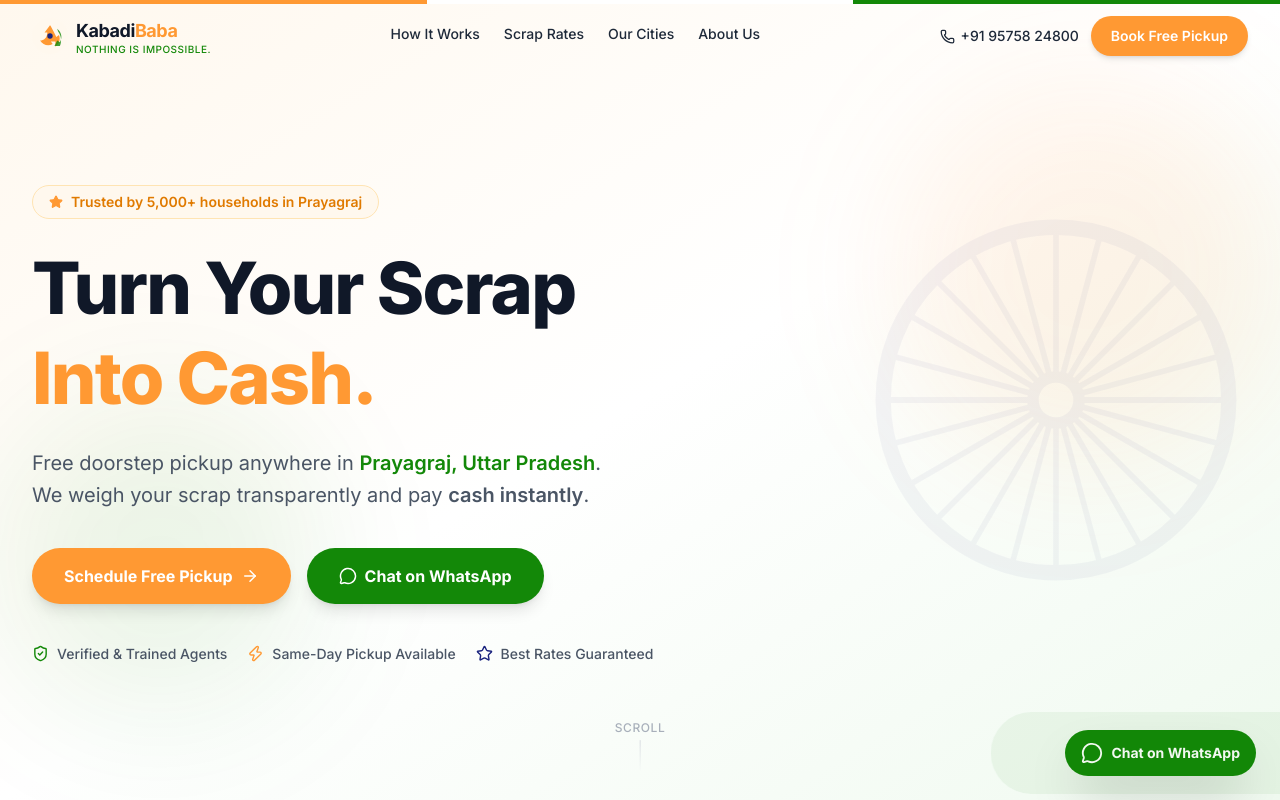
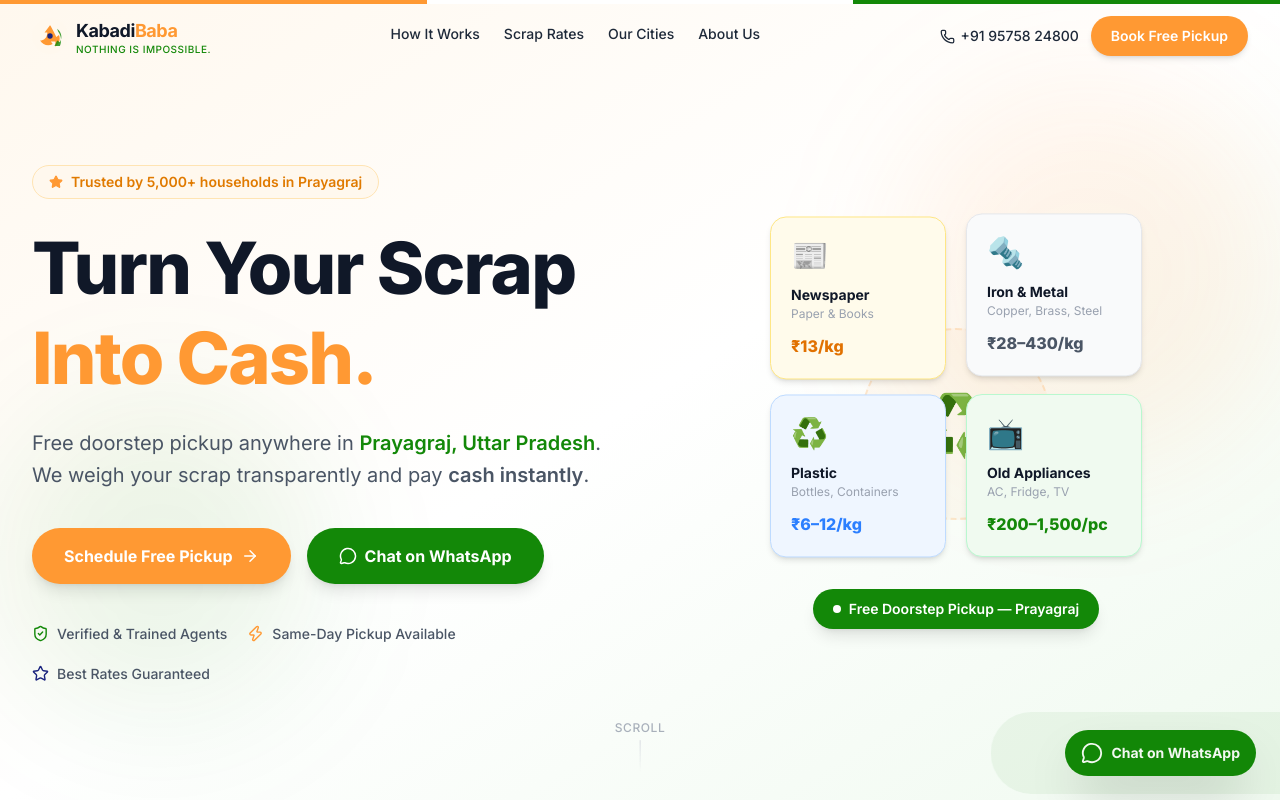
Before and after one commit to codeandpromote/kabadibaba, a Next.js app: page / in a window 1280 px wide. Shown: the top 800 px of the page. Built offline with nearby package versions, Linux system fonts and the light colour scheme.

Commit message:
Fifth Commit

```diff
--- a/src/components/Hero.tsx
+++ b/src/components/Hero.tsx
@@ -7,36 +7,65 @@
 const WHATSAPP_URL =
   "https://wa.me/919575824800?text=Hi%20KabadiBaba!%20I%20want%20to%20schedule%20a%20scrap%20pickup.";
 
+const scrapCards = [
+  {
+    emoji: "📰",
+    label: "Newspaper",
+    sub: "Paper & Books",
+    rate: "₹13/kg",
+    bg: "bg-amber-50",
+    border: "border-amber-200",
+    rateColor: "text-amber-600",
+    delay: 0,
+  },
+  {
+    emoji: "🔩",
+    label: "Iron & Metal",
+    sub: "Copper, Brass, Steel",
+    rate: "₹28–430/kg",
+    bg: "bg-gray-50",
+    border: "border-gray-200",
+    rateColor: "text-gray-600",
+    delay: 0.15,
+  },
+  {
+    emoji: "♻️",
+    label: "Plastic",
+    sub: "Bottles, Containers",
+    rate: "₹6–12/kg",
+    bg: "bg-blue-50",
+    border: "border-blue-200",
+    rateColor: "text-blue-500",
+    delay: 0.3,
+  },
+  {
+    emoji: "📺",
+    label: "Old Appliances",
+    sub: "AC, Fridge, TV",
+    rate: "₹200–1,500/pc",
+    bg: "bg-india-green-50",
+    border: "border-green-200",
+    rateColor: "text-india-green",
+    delay: 0.45,
+  },
+];
+
+
 export default function Hero() {
   return (
     <section className="relative min-h-screen flex items-center overflow-hidden bg-cream">
       {/* Background gradient */}
       <div className="absolute inset-0 bg-gradient-to-br from-saffron-50 via-white to-india-green-50 pointer-events-none" />
 
-      {/* Decorative circles */}
+      {/* Decorative blobs */}
       <div className="absolute top-20 right-0 w-96 h-96 bg-saffron/10 rounded-full blur-3xl pointer-events-none" />
       <div className="absolute bottom-20 left-0 w-80 h-80 bg-india-green/8 rounded-full blur-3xl pointer-events-none" />
 
-      {/* Ashoka Chakra watermark */}
-      <div className="absolute right-8 top-1/2 -translate-y-1/2 opacity-[0.04] pointer-events-none select-none hidden lg:block">
-        <svg viewBox="0 0 200 200" className="w-96 h-96" fill="none" xmlns="http://www.w3.org/2000/svg">
-          <circle cx="100" cy="100" r="90" stroke="#1a237e" strokeWidth="8" />
-          <circle cx="100" cy="100" r="12" stroke="#1a237e" strokeWidth="6" />
-          {Array.from({ length: 24 }).map((_, i) => {
-            const angle = (i * 15 * Math.PI) / 180;
-            const x1 = 100 + 12 * Math.cos(angle);
-            const y1 = 100 + 12 * Math.sin(angle);
-            const x2 = 100 + 88 * Math.cos(angle);
-            const y2 = 100 + 88 * Math.sin(angle);
-            return (
-              <line key={i} x1={x1} y1={y1} x2={x2} y2={y2} stroke="#1a237e" strokeWidth="3" />
-            );
-          })}
-        </svg>
-      </div>
+      <div className="relative max-w-7xl mx-auto px-4 sm:px-6 lg:px-8 pt-28 pb-16 w-full">
+        <div className="grid grid-cols-1 lg:grid-cols-2 gap-12 items-center">
 
-      <div className="relative max-w-7xl mx-auto px-4 sm:px-6 lg:px-8 pt-28 pb-16 w-full">
-        <div className="max-w-3xl">
+          {/* ── Left: Text content ── */}
+          <div className="max-w-xl">
             {/* Badge */}
             <motion.div
               initial={{ opacity: 0, y: 20 }}
@@ -65,11 +94,12 @@
               initial={{ opacity: 0, y: 25 }}
               animate={{ opacity: 1, y: 0 }}
               transition={{ duration: 0.55, delay: 0.2 }}
-            className="mt-6 text-lg sm:text-xl text-gray-600 leading-relaxed max-w-xl"
+              className="mt-6 text-lg sm:text-xl text-gray-600 leading-relaxed"
             >
               Free doorstep pickup anywhere in{" "}
               <span className="font-semibold text-india-green">Prayagraj, Uttar Pradesh</span>. We
-            weigh your scrap transparently and pay <span className="font-semibold">cash instantly</span>.
+              weigh your scrap transparently and pay{" "}
+              <span className="font-semibold">cash instantly</span>.
             </motion.p>
 
             {/* CTAs */}
@@ -116,6 +146,64 @@
               ))}
             </motion.div>
           </div>
+
+          {/* ── Right: Floating scrap cards ── */}
+          <div className="hidden lg:flex flex-col items-center justify-center gap-4 relative">
+            {/* Central recycling icon */}
+            <motion.div
+              initial={{ opacity: 0, scale: 0.5 }}
+              animate={{ opacity: 1, scale: 1 }}
+              transition={{ duration: 0.6, delay: 0.2 }}
+              className="absolute inset-0 flex items-center justify-center pointer-events-none"
+            >
+              <div className="w-48 h-48 rounded-full bg-saffron/5 border-2 border-dashed border-saffron/20 flex items-center justify-center">
+                <span className="text-6xl select-none">♻️</span>
+              </div>
+            </motion.div>
+
+            {/* 2×2 grid of cards */}
+            <div className="grid grid-cols-2 gap-5 relative z-10">
+              {scrapCards.map((card) => (
+                // Outer div: entry animation (fade + slide up)
+                <motion.div
+                  key={card.label}
+                  initial={{ opacity: 0, y: 30 }}
+                  animate={{ opacity: 1, y: 0 }}
+                  transition={{ duration: 0.55, delay: 0.3 + card.delay }}
+                >
+                  {/* Inner div: continuous float */}
+                  <motion.div
+                    animate={{ y: [0, -8, 0] }}
+                    transition={{
+                      duration: 3.5 + card.delay,
+                      repeat: Infinity,
+                      ease: "easeInOut",
+                      delay: card.delay,
+                    }}
+                    className={`${card.bg} border ${card.border} rounded-2xl p-5 shadow-md hover:shadow-lg transition-shadow w-44`}
+                  >
+                    <div className="text-3xl mb-3">{card.emoji}</div>
+                    <div className="font-bold text-gray-900 text-sm leading-snug">{card.label}</div>
+                    <div className="text-xs text-gray-400 mt-0.5 mb-3">{card.sub}</div>
+                    <div className={`text-base font-extrabold ${card.rateColor}`}>{card.rate}</div>
+                  </motion.div>
+                </motion.div>
+              ))}
+            </div>
+
+            {/* "Free Pickup" floating pill */}
+            <motion.div
+              initial={{ opacity: 0, y: 10 }}
+              animate={{ opacity: 1, y: 0 }}
+              transition={{ duration: 0.5, delay: 0.9 }}
+              className="flex items-center gap-2 bg-india-green text-white text-sm font-semibold px-5 py-2.5 rounded-full shadow-lg mt-2"
+            >
+              <span className="w-2 h-2 bg-white rounded-full animate-ping" />
+              Free Doorstep Pickup — Prayagraj
+            </motion.div>
+          </div>
+
+        </div>
       </div>
 
       {/* Scroll indicator */}
```
Lines whose indentation alone changed are shown as unchanged.
